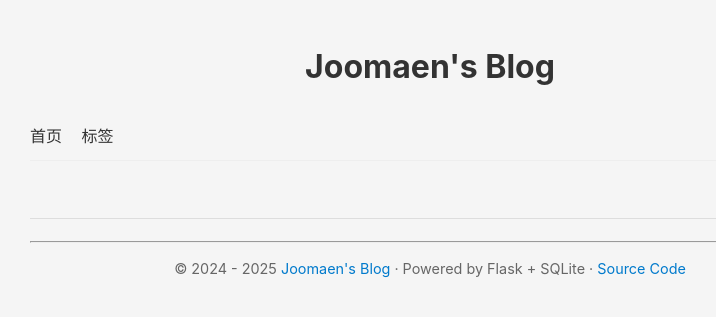
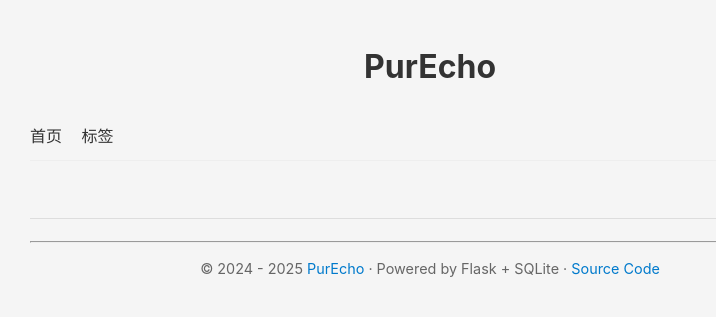
Before and after one commit to urkbio/purecho, a Flask app: page / in a window 1280 px wide. Shown: the top 317 px of the page, without its empty margins (210-926 px from the left). Run offline with Flask 3, Linux system fonts and the light colour scheme; data that the repository does not hold is empty.

Commit message:
user can config site name in .env

```diff
--- a/app.py
+++ b/app.py
@@ -41,14 +41,14 @@ def index(page=1):
     posts = pagination.items
     pages = Post.query.filter_by(is_page=True).all()
     current_year = datetime.now().year
-    return render_template('index.html', posts=posts, pages=pages, year=current_year, pagination=pagination)
+    return render_template('index.html', posts=posts, pages=pages, year=current_year, pagination=pagination, config=app.config)
 
 @app.route('/post/<slug>')
 def post(slug):
     post = Post.query.filter_by(slug=slug).first_or_404()
     content = markdown.markdown(post.content)
     current_year = datetime.now().year
-    return render_template('post.html', title=post.title, content=content, year=current_year, post=post)
+    return render_template('post.html', title=post.title, content=content, year=current_year, post=post, config=app.config)
 
 @app.route('/tag/<name>')
 def tag(name):
@@ -56,14 +56,14 @@ def tag(name):
     # 获取该标签下的所有文章，按创建时间倒序排列
     posts = Post.query.join(Post.tags).filter(Tag.name == name).order_by(Post.created_at.desc()).all()
     current_year = datetime.now().year
-    return render_template('tag.html', tag=tag, posts=posts, year=current_year)
+    return render_template('tag.html', tag=tag, posts=posts, year=current_year, config=app.config)
 
 @app.route('/page/<slug>')
 def page(slug):
     page = Post.query.filter_by(slug=slug, is_page=True).first_or_404()
     content = markdown.markdown(page.content)
     current_year = datetime.now().year
-    return render_template('post.html', title=page.title, content=content, year=current_year, post=page)
+    return render_template('post.html', title=page.title, content=content, year=current_year, post=page, config=app.config)
 
 @app.route('/feed.xml')
 def feed():
@@ -89,7 +89,7 @@ def login():
         flash('密码错误')
 
     current_year = datetime.now().year
-    return render_template('login.html', year=current_year)
+    return render_template('login.html', year=current_year, config=app.config)
 
 @app.route('/change-password', methods=['POST'])
 @login_required
@@ -116,7 +116,7 @@ def admin():
 @login_required
 def admin_password():
     current_year = datetime.now().year
-    return render_template('admin_password.html', year=current_year)
+    return render_template('admin_password.html', year=current_year, config=app.config)
 
 @app.route('/plog-admin/write', methods=['GET', 'POST'])
 @login_required
@@ -144,14 +144,14 @@ def admin_write():
         return redirect(url_for('admin_posts'))
 
     current_year = datetime.now().year
-    return render_template('admin_write.html', year=current_year)
+    return render_template('admin_write.html', year=current_year, config=app.config)
 
 @app.route('/plog-admin/posts')
 @login_required
 def admin_posts():
     posts = Post.query.order_by(Post.created_at.desc()).all()
     current_year = datetime.now().year
-    return render_template('admin_posts.html', posts=posts, year=current_year)
+    return render_template('admin_posts.html', posts=posts, year=current_year, config=app.config)
 
 @app.route('/edit/<int:id>', methods=['GET', 'POST'])
 def edit(id):
@@ -179,7 +179,7 @@ def edit(id):
         return redirect(url_for('admin'))
 
     current_year = datetime.now().year
-    return render_template('edit.html', post=post, year=current_year)
+    return render_template('edit.html', post=post, year=current_year, config=app.config)
 
 @app.route('/delete/<int:id>')
 def delete(id):
@@ -218,7 +218,7 @@ def tags():
     # 获取所有标签，按名称排序
     tags = Tag.query.order_by(Tag.name).all()
     current_year = datetime.now().year
-    return render_template('tags.html', tags=tags, year=current_year)
+    return render_template('tags.html', tags=tags, year=current_year, config=app.config)
 
 @app.route('/plog-admin/export')
 @login_required
@@ -360,7 +360,7 @@ def admin_import():
         return redirect(url_for('admin'))
 
     current_year = datetime.now().year
-    return render_template('admin_import.html', year=current_year)
+    return render_template('admin_import.html', year=current_year, config=app.config)
 
 if __name__ == '__main__':
     app.run(debug=True)
--- a/config.py
+++ b/config.py
@@ -9,6 +9,6 @@ class Config:
     SECRET_KEY = os.environ.get('SECRET_KEY') or 'dev-key-please-change-in-production'
 
     # RSS配置
-    SITE_TITLE = "Joomaen's Blog"
-    SITE_DESCRIPTION = "A simple blog powered by Flask"
+    SITE_TITLE = os.environ.get('SITE_TITLE', "PurEcho")  # 从环境变量获取博客名，默认为PurEcho
+    SITE_DESCRIPTION = os.environ.get('SITE_DESCRIPTION', "A simple blog powered by Flask")  # 从环境变量获取博客描述
     SITE_URL = os.environ.get('SITE_URL', 'http://localhost:5000')  # 从环境变量获取站点URL，默认为localhost
--- a/templates/base.html
+++ b/templates/base.html
@@ -20,7 +20,7 @@
 
 <footer>
     <hr>
-    <p>&copy; 2024 - {{ year }} <a href="/">Joomaen's Blog</a> · Powered by Flask + SQLite · <a href="https://github.com/urkbio/plog" target="_blank">Source Code</a></p>
+    <p>&copy; 2024 - {{ year }} <a href="/">{{ config.SITE_TITLE }}</a> · Powered by Flask + SQLite · <a href="https://github.com/urkbio/plog" target="_blank">Source Code</a></p>
 </footer>
 
 </body>
--- a/templates/index.html
+++ b/templates/index.html
@@ -1,6 +1,6 @@
 {% extends "base.html" %}
 
-{% block title %}Joomaen's Blog{% endblock %}
+{% block title %}{{ config.SITE_TITLE }}{% endblock %}
 
 {% block extra_head %}
     <link rel="shortcut icon" href="https://media.235421.xyz/favicon.ico" type="image/x-icon" />
@@ -8,7 +8,7 @@
 {% endblock %}
 
 {% block header %}
-<h1>Joomaen's Blog</h1>
+<h1>{{ config.SITE_TITLE }}</h1>
 {{ super() }}
 {% endblock %}
 
--- a/templates/login.html
+++ b/templates/login.html
@@ -1,7 +1,7 @@
 <!doctype html>
 <html>
 <head>
-    <title>登录 - Joomaen's Blog</title>
+    <title>登录 - {{ config.SITE_TITLE }}</title>
     <link rel="stylesheet" href="{{ url_for('static', filename='style.css') }}">
 </head>
 <body>
--- a/templates/tag.html
+++ b/templates/tag.html
@@ -1,6 +1,6 @@
 {% extends "base.html" %}
 
-{% block title %}{{ tag.name }} - Joomaen's Blog{% endblock %}
+{% block title %}{{ tag.name }} - {{ config.SITE_TITLE }}{% endblock %}
 
 {% block content %}
 <h1>标签：{{ tag.name }}</h1>
--- a/templates/tags.html
+++ b/templates/tags.html
@@ -1,6 +1,6 @@
 {% extends "base.html" %}
 
-{% block title %}标签云 - Joomaen's Blog{% endblock %}
+{% block title %}标签云 - {{ config.SITE_TITLE }}{% endblock %}
 
 {% block content %}
 <div class="tags-page">
```
